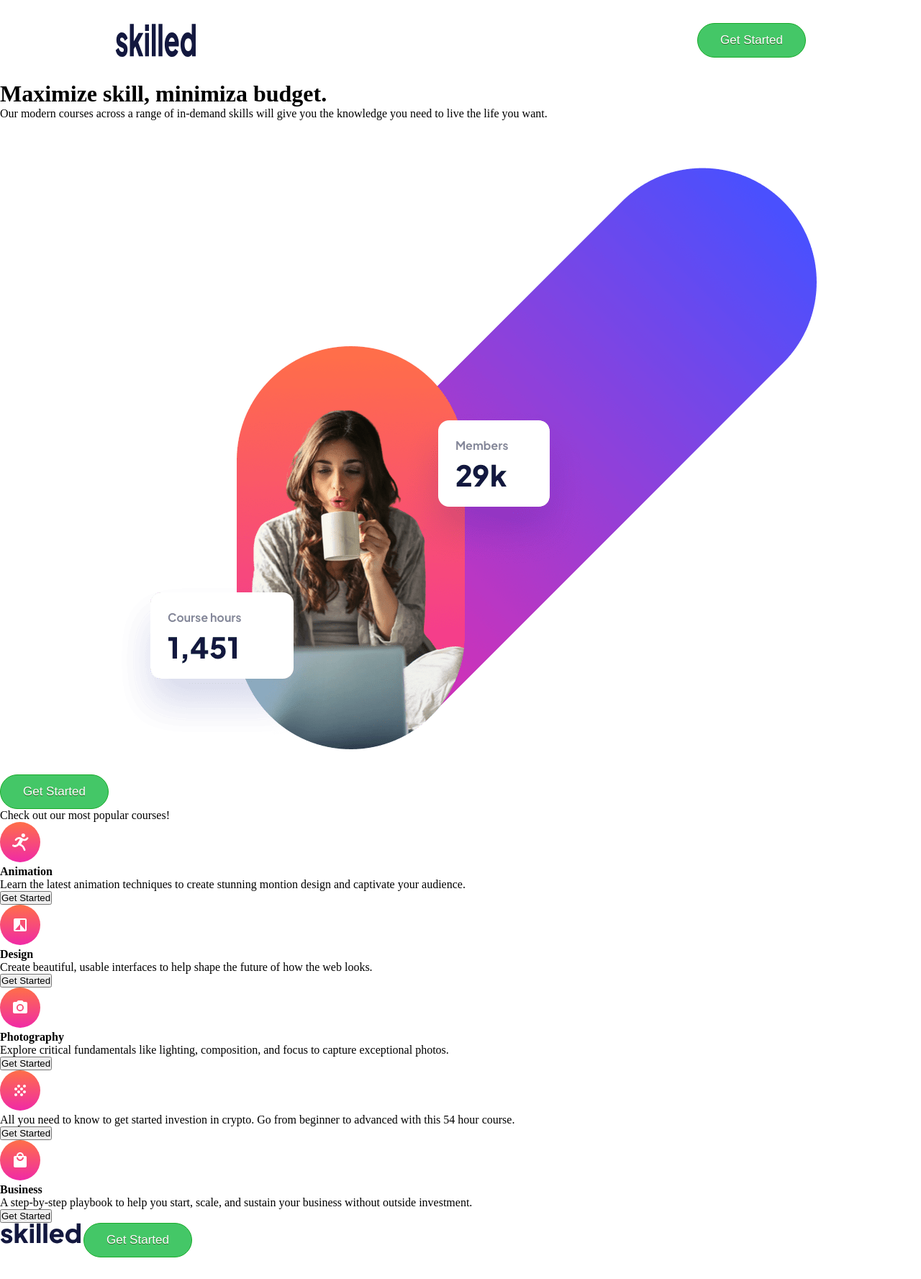
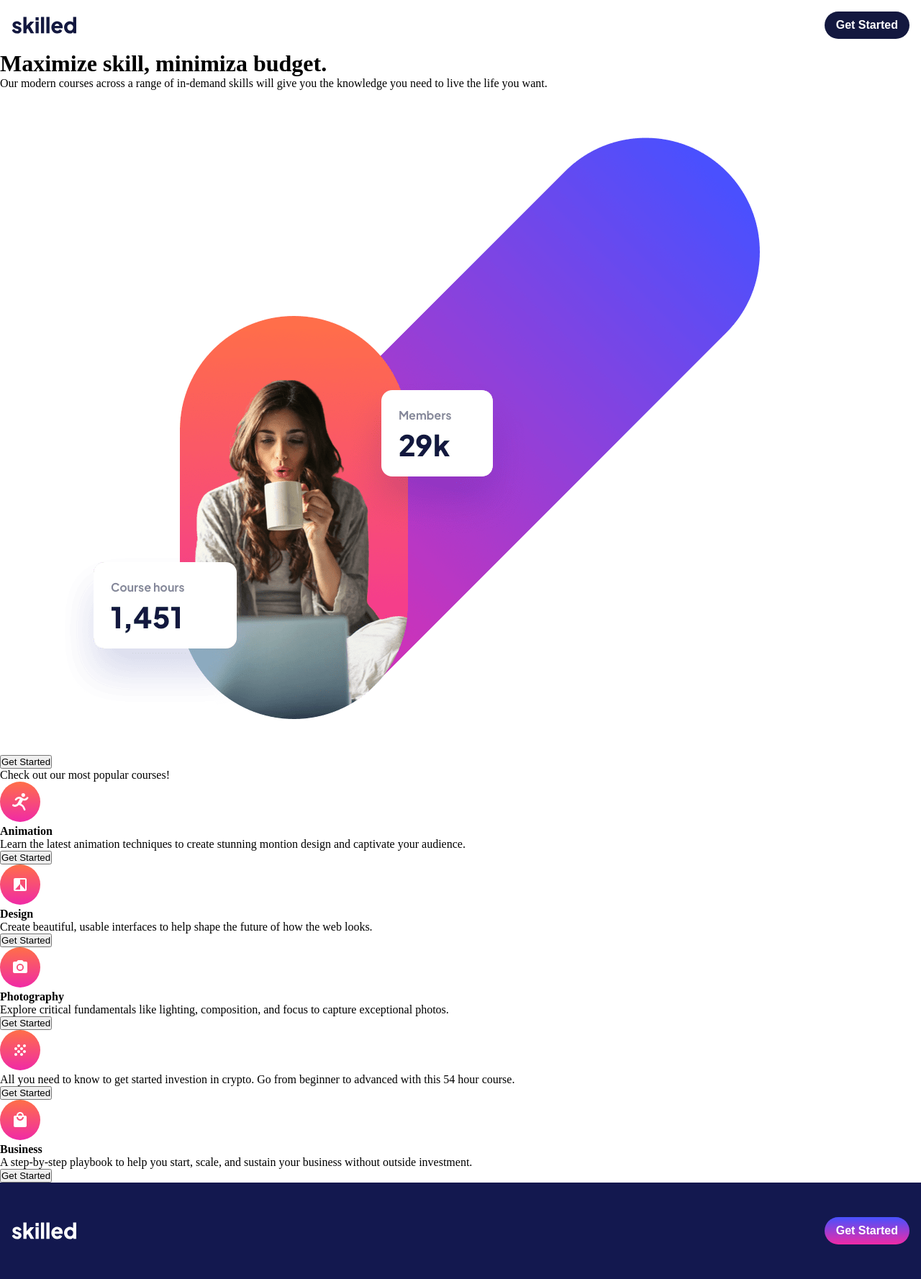
Before and after one commit to NairobiSheikh/frontend-challenge, a plain HTML site: page index.html in a window 1280 px wide. Shown: the whole page at 72% size. Before the commit the page ends 1747 px from the top, so only its background shows below. Drawn offline with Linux system fonts and the light colour scheme.

Commit message:
Updated html and head way on css

```diff
--- a/index.html
+++ b/index.html
@@ -4,15 +4,24 @@
   <meta charset="UTF-8">
   <meta http-equiv="X-UA-Compatible" content="IE=edge">
   <meta name="viewport" content="width=device-width, initial-scale=1.0">
+
+  <link rel="icon" type="image/png" sizes="32x32" href="./assets/favicon-32x32.png">
+
+  <link rel="preconnect" href="https://fonts.googleapis.com">
+  <link rel="preconnect" href="https://fonts.gstatic.com" crossorigin>
+  <link href="https://fonts.googleapis.com/css2?family=Montserrat:wght@400;700&display=swap" rel="stylesheet">
+
   <link rel="stylesheet" href="main.css">
+
   <title>Frontend Challeng</title>
 </head>
 <body>
-  <!-- the hear -->
-  <header class="navbar">
-    <img src="img/logo-dark.svg" alt="brand logo">
-    <button class="btn btn-header">Get Started</button>
+  <!-- the header -->
+  <header class="top-bar">
+    <img class="brand-logo" src="img/logo-dark.svg" alt="brand logo">
+    <button class="btn-header">Get Started</button>
   </header>
+
   <!-- hero section -->
   <main class="hero">
     <h1 class="hero-text">
@@ -21,10 +30,11 @@
     <p>
       Our modern courses across a range of in-demand skills will give you the knowledge you need to live the life you want.
     </p>
-    <button class="btn btn-hero">Get Started</button>
+    <button class="btn-hero">Get Started</button>
     <img class="hero-img" src="img/image-hero-desktop.png" alt="Image of a woman working on a laptop and drinking coffe" >
   </main>
-  <!-- main section -->
+
+  <!-- product section -->
   <section class="main-content">
     <div class="card">
       <p>
@@ -78,8 +88,8 @@
 
   </section>
   <footer>
-    <img src="img/logo-dark.svg" alt="brand logo">
-    <button class="btn btn-footer">Get Started</button>
+    <img class="brand-logo" src="img/logo-light.svg" alt="brand logo">
+    <button class="btn-footer">Get Started</button>
   </footer>
 </body>
 </html>
--- a/main.css
+++ b/main.css
@@ -4,26 +4,58 @@
   box-sizing: border-box;
 }
 .body {
-  background-color: azure;
+  /* background-color: azure; */
+  font-family: 'Montserrat', sans-serif;
+  font-size: 1.5rem;
 }
-.navbar {
+header {
   display: flex;
-  margin: 2em 10em;
+  /* margin: 2em 10em; */
+  padding: 1rem;
+  align-items: center;
   justify-content: space-between;
 }
-.btn {
-  background-color:#44c767;
-	border-radius:28px;
-	border:1px solid #18ab29;
-	/* display:inline-block; */
-	cursor:pointer;
-	color:#ffffff;
-	font-family:Arial;
-	font-size:17px;
-	padding:13px 31px;
-	text-decoration:none;
-	text-shadow:0px 1px 0px #2f6627;
+
+.brand-logo {
+  width: 90px;
 }
-.btn:hover {
-  background-color: #5cbf2a;
+
+.btn-header {
+  background-color: #13183F;
+  color: #fff;
+  font-size: 1rem;
+  font-weight: 700;
+  border-radius: 30px;
+  border: none;
+  padding: 0.625rem 1rem;
 }
+.btn-header:hover {
+  background-color: #666CA3;
+  cursor: pointer;
+}
+
+footer {
+  display: flex;
+  /* margin: 2em 10em; */
+  padding: 3rem 1rem;
+  background-color: #13184F;
+  align-items: center;
+  justify-content: space-between;
+}
+
+.btn-footer {
+  background-image: linear-gradient(#4851FF, #F02AA6);
+  color: #fff;
+  font-size: 1rem;
+  font-weight: 700;
+  border-radius: 30px;
+  border: none;
+  /* position: relative;
+  z-index: 1;
+  transition: all 200ms ease-in-out; */
+  padding: 0.625rem 1rem;
+}
+.btn-footer:hover {
+  background-image: linear-gradient(#F02AA6, #4851FF);
+  cursor: pointer;
+}
```
